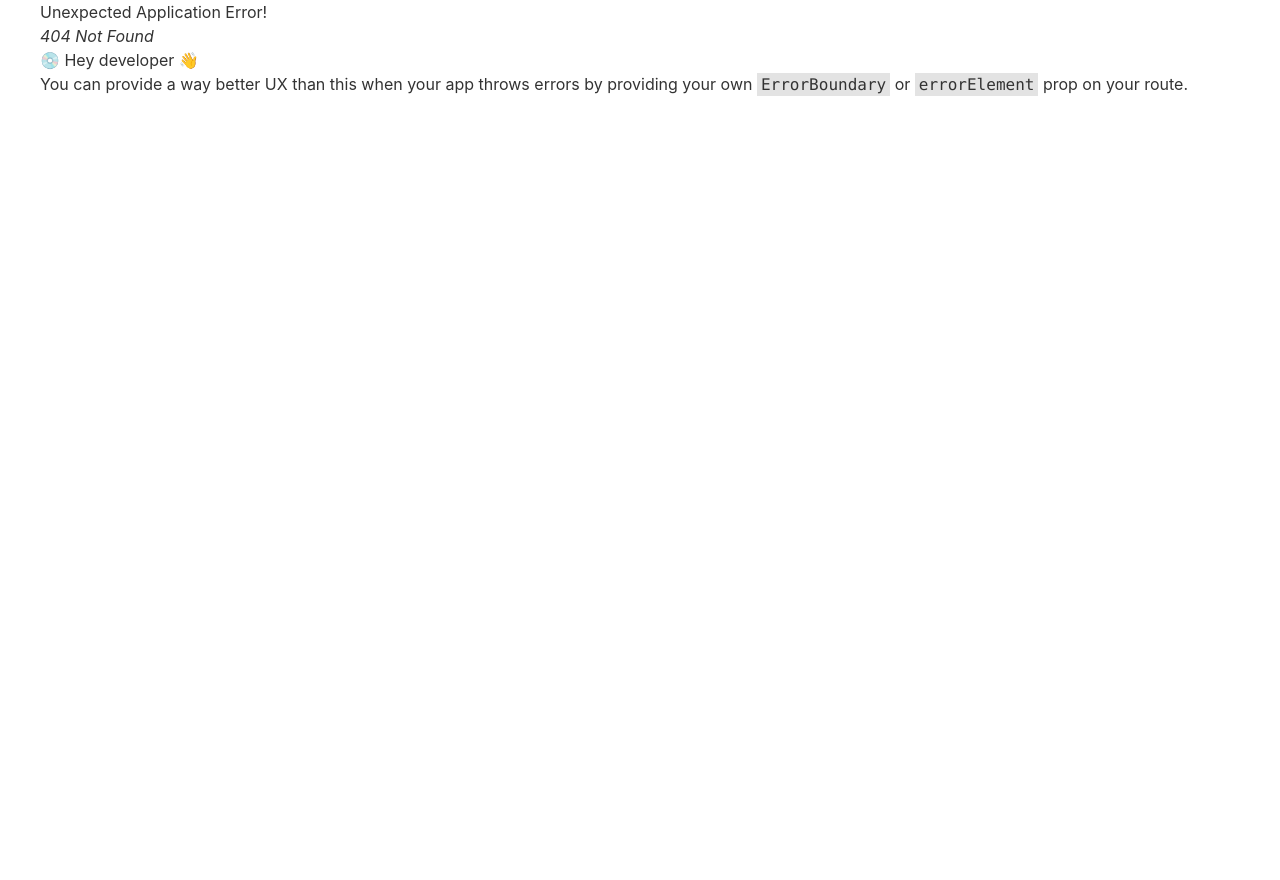
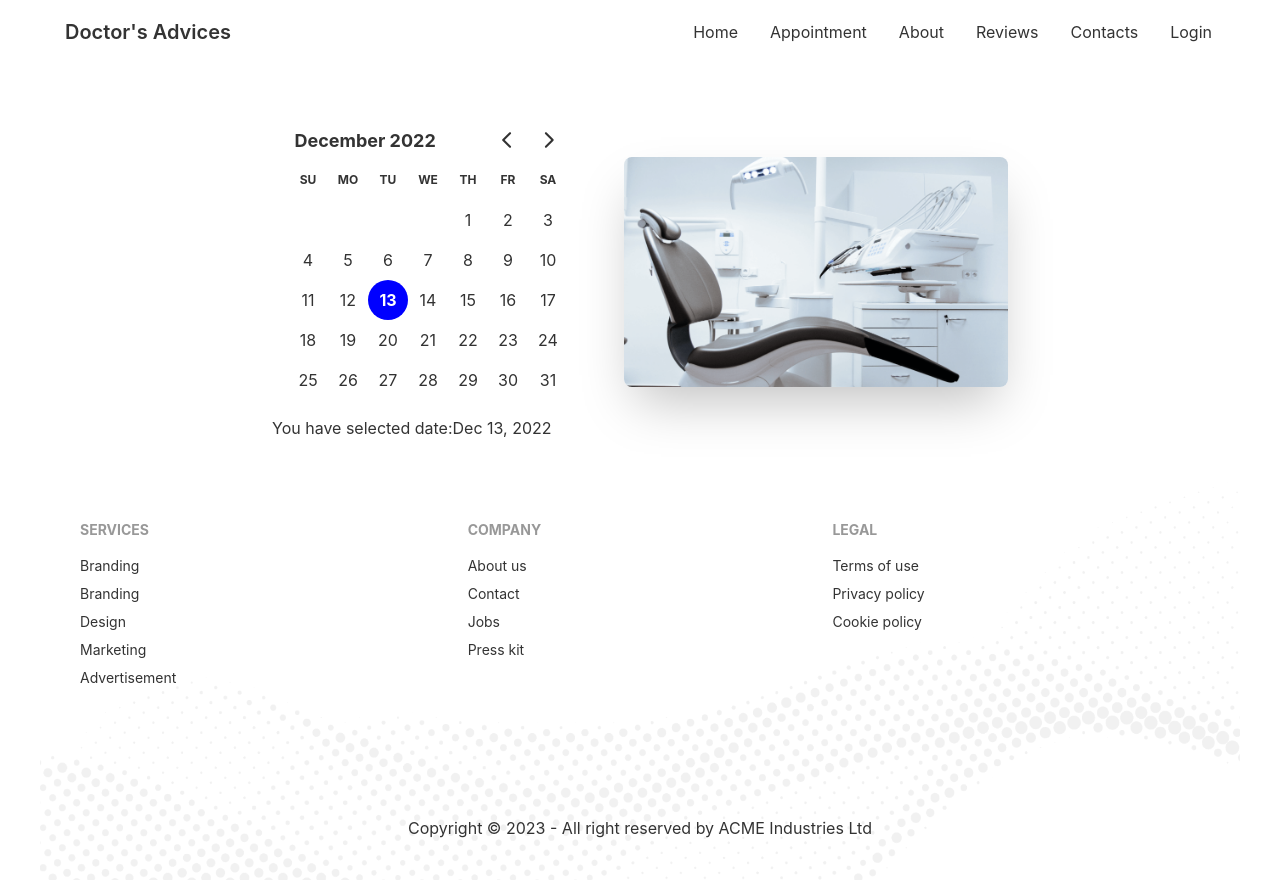
Before and after one commit to eqram1/doctors-advices-client-repo, a React (Create React App) app: page /appointment in a window 1280 px wide. Before the commit this address had no page. Before the commit the page ends 800 px from the top, so only its background shows below. Built offline with nearby package versions, Linux system fonts and the light colour scheme.

Commit message:
added react day picker in appointment banner

```diff
--- a/package.json
+++ b/package.json
@@ -7,7 +7,9 @@
     "@testing-library/react": "^13.4.0",
     "@testing-library/user-event": "^13.5.0",
     "daisyui": "^2.43.2",
+    "date-fns": "^2.29.3",
     "react": "^18.2.0",
+    "react-day-picker": "^8.6.0",
     "react-dom": "^18.2.0",
     "react-router-dom": "^6.4.5",
     "react-scripts": "5.0.1",
--- /dev/null
+++ b/src/Pages/Appointment/Appointment/Appointment.js
@@ -0,0 +1,12 @@
+import React from 'react';
+import AppointmentBanner from '../AppointmentBanner/AppointmentBanner';
+
+const Appointment = () => {
+    return (
+        <div>
+            <AppointmentBanner></AppointmentBanner>
+        </div>
+    );
+};
+
+export default Appointment;
--- /dev/null
+++ b/src/Pages/Appointment/AppointmentBanner/AppointmentBanner.js
@@ -0,0 +1,27 @@
+import React, { useState } from 'react';
+import chair from '../../../assets/images/chair.png';
+import { DayPicker } from 'react-day-picker';
+import { format } from 'date-fns';
+
+const AppointmentBanner = () => {
+    const [selectedDate, setSelectedDate] = useState(new Date());
+    return (
+        <header className='my-6'>
+            <div className="hero">
+                <div className="hero-content flex-col lg:flex-row-reverse">
+                    <img src={chair} alt='dentist chair' className="max-w-sm rounded-lg shadow-2xl" />
+                    <div className='mr-6'>
+                        <DayPicker
+                            mode="single"
+                            selected={selectedDate}
+                            onSelect={setSelectedDate}
+                        />
+                        <p>You have selected date:{format(selectedDate, 'PP')}</p>
+                    </div>
+                </div>
+            </div>
+        </header>
+    );
+};
+
+export default AppointmentBanner;
--- a/src/Routes/Routes/Routes.js
+++ b/src/Routes/Routes/Routes.js
@@ -1,5 +1,6 @@
 import { createBrowserRouter } from "react-router-dom";
 import Main from "../../Layout/Main";
+import Appointment from "../../Pages/Appointment/Appointment/Appointment";
 import Home from "../../Pages/Home/Home/Home";
 import Login from "../../Pages/Login/Login";
 
@@ -15,6 +16,11 @@ const router = createBrowserRouter([
             {
                 path: '/login',
                 element: <Login></Login>
+            },
+            {
+                path: '/appointment',
+                element: <Appointment></Appointment>
+
             }
         ]
     }
--- a/src/index.js
+++ b/src/index.js
@@ -3,6 +3,7 @@ import ReactDOM from 'react-dom/client';
 import './index.css';
 import App from './App';
 import reportWebVitals from './reportWebVitals';
+import 'react-day-picker/dist/style.css';
 
 const root = ReactDOM.createRoot(document.getElementById('root'));
 root.render(
```
Also changed, not shown: 1 other file (tests, documents, lock files or other folders).
